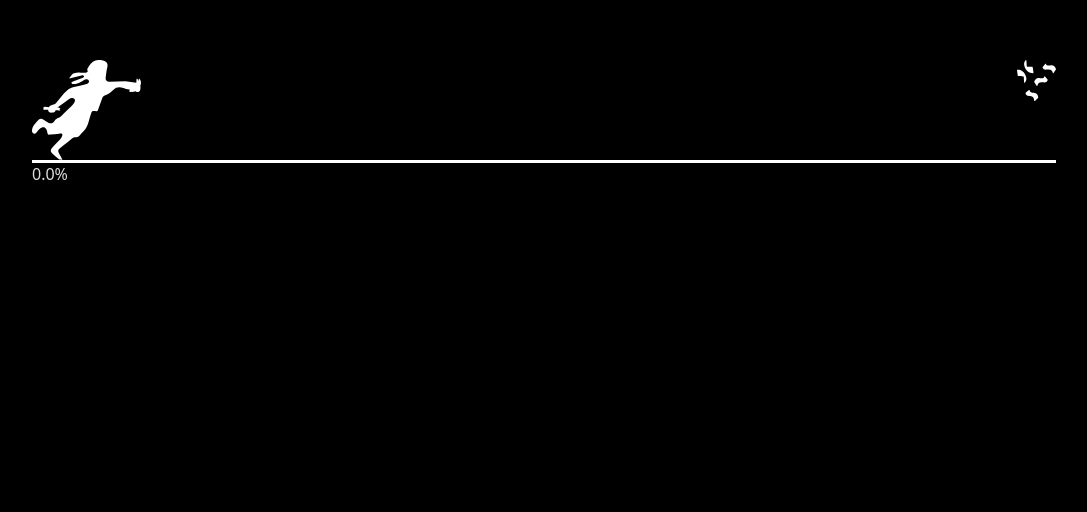
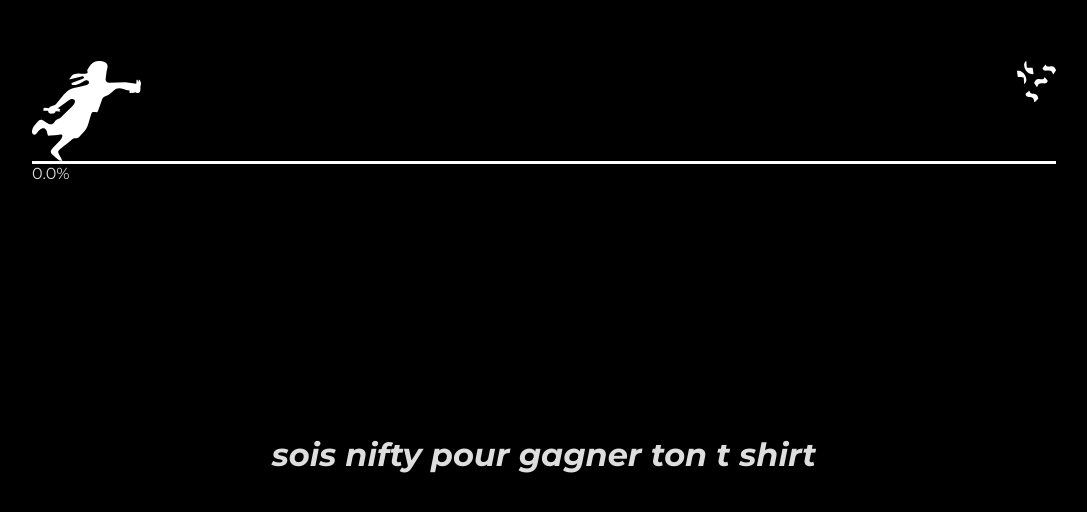
Before and after one commit to aurerere/be-nifty, a website built with Vite: page index.html in a window 1280 px wide. Shown: the part 278-790 px from the top of the page, without its empty margins (96-1183 px from the left). Built offline with nearby package versions, Linux system fonts and the light colour scheme.

Commit message:
Update game UX with captions, animations, and font styling
This commit improves the game's user interface by adding dynamic captions and animations, enhancing user feedback during gameplay. It also updates the styling with a new "Montserrat" font and includes a "Congrats" asset for better visual engagement upon winning.

```diff
--- a/index.html
+++ b/index.html
@@ -3,8 +3,11 @@
   <head>
     <meta charset="UTF-8" />
     <link rel="icon" type="image/svg+xml" href="/nifty.svg" />
+    <link rel="preconnect" href="https://fonts.googleapis.com">
+    <link rel="preconnect" href="https://fonts.gstatic.com" crossorigin>
+    <link href="https://fonts.googleapis.com/css2?family=Montserrat:ital,wght@0,100..900;1,100..900&display=swap" rel="stylesheet">
     <meta name="viewport" content="width=device-width, initial-scale=1.0" />
-    <title>Be nifty</title>
+    <title>Be nifty $$</title>
   </head>
   <body>
     <div id="app"></div>
--- a/src/lib/const.ts
+++ b/src/lib/const.ts
@@ -1,3 +1,12 @@
 export const CLICK_STEP = 1.2;
 export const DOLLAR_STEP = 2;
 export const BACKWARD_STEP = 1;
+
+export const CAPTIONS = [
+  "clique plus vite",
+  "tu préfères cliquer que donner de la force aux astucieux ?",
+  "vsy continue a cliquer, sinn en vrai envoie tes 2 bleus",
+  "t'es bien loin là",
+  "frr c long la achète le juste"
+];
+export const BASE_CAPTION = "sois nifty pour gagner ton t shirt";
--- a/src/lib/game.ts
+++ b/src/lib/game.ts
@@ -1,18 +1,26 @@
-import { BACKWARD_STEP } from "./const.ts";
+import { BACKWARD_STEP, BASE_CAPTION, CAPTIONS } from "./const.ts";
 
 export class Game {
   private isPlaying = false;
   private currentProgress = 0;
+  private currentCaptionIdx = 0;
+  private currentCaption: string | undefined = undefined;
 
   constructor(
     private readonly config: {
-      onPlay: (loop: () => void) => void;
+      onPlay: (loop: () => void, captionLoop: () => void) => void;
+      onWin: () => void;
+      onReset: () => void;
+      onCaptionUpdate: (text: string | undefined) => void;
       onStop: () => void;
       onCurrentProgressUpdate: (currentProgress: number) => void;
     },
-  ) {}
+  ) {
+    this.currentCaptionIdx = 0;
+    this.updateCaption(BASE_CAPTION);
+  }
 
-  private updateCurrentProgress() {
+  private publishCurrentProject() {
     this.config.onCurrentProgressUpdate(this.currentProgress);
   }
 
@@ -28,14 +36,46 @@ export class Game {
       } else {
         this.currentProgress -= BACKWARD_STEP;
       }
+      this.updateCaption(CAPTIONS[this.currentCaptionIdx]);
+    } else {
+      this.currentCaptionIdx = 0;
+      this.updateCaption(BASE_CAPTION);
     }
 
-    this.updateCurrentProgress();
+    this.publishCurrentProject();
+  }
+
+  private captionLoop() {
+    if (this.currentProgress >= 0) {
+      this.currentCaption = BASE_CAPTION;
+      return;
+    }
+
+    this.updateCaption(CAPTIONS[this.currentCaptionIdx]);
+
+    this.currentCaptionIdx =
+      this.currentCaptionIdx >= CAPTIONS.length - 1
+        ? 0
+        : this.currentCaptionIdx + 1;
+  }
+
+  private triggerWin() {
+    this.stop();
+    this.config.onWin();
+  }
+
+  private updateCaption(newCaption: string | undefined) {
+    if (newCaption === this.currentCaption) {
+      return;
+    }
+
+    this.currentCaption = newCaption;
+    this.config.onCaptionUpdate(newCaption);
   }
 
   play() {
     this.isPlaying = true;
-    this.config.onPlay(this.loop.bind(this));
+    this.config.onPlay(this.loop.bind(this), this.captionLoop.bind(this));
   }
 
   onActionTriggered(step: number) {
@@ -44,12 +84,12 @@ export class Game {
     }
 
     if (this.currentProgress + step >= 100) {
-      this.stop();
+      this.triggerWin();
       this.currentProgress = 100;
     } else {
       this.currentProgress += step;
     }
 
-    this.updateCurrentProgress();
+    this.publishCurrentProject();
   }
 }
--- a/src/lib/layout.ts
+++ b/src/lib/layout.ts
@@ -1,13 +1,16 @@
 import bands from "../assets/bands.svg";
 import girl from "../assets/girl.svg";
+import congrats from "../assets/congrats.svg";
 
 export const LAYOUT = `
 <div class="field">
   <div class="travel">
+    <img src="${congrats}" id="congrats" alt="Congrats"/>
     <img src="${girl}" class="item" alt="Girl" id="girl" />
   </div>
   <img src="${girl}" class="item" alt="Girl" id="girl-placeholder" />
   <img src="${bands}" class="item" alt="Bands" id="bands" />
 </div>
 <span id="progress">0%</span>
+<span id="caption"></span>
 `;
--- a/src/main.ts
+++ b/src/main.ts
@@ -5,23 +5,43 @@ import { CLICK_STEP, DOLLAR_STEP } from "./lib/const.ts";
 
 document.querySelector<HTMLDivElement>("#app")!.innerHTML = LAYOUT;
 
-let interval: ReturnType<typeof setInterval> | undefined;
+let mainLoopInterval: ReturnType<typeof setInterval> | undefined;
+let captionLoopInterval: ReturnType<typeof setInterval> | undefined;
 
 const girlEl = document.getElementById("girl")!;
 const progressEl = document.getElementById("progress")!;
+const congratsEl = document.getElementById("congrats")!;
+const captionEl = document.getElementById("caption")!;
 
 const game = new Game({
-  onPlay: (loop) => {
-    interval = setInterval(loop, 100);
+  onPlay: (loop, captionLoop) => {
+    mainLoopInterval = setInterval(loop, 100);
+    captionLoopInterval = setInterval(captionLoop, 4000);
   },
   onStop: () => {
-    if (interval) {
-      clearInterval(interval);
+    if (mainLoopInterval) {
+      clearInterval(mainLoopInterval);
     }
+    if (captionLoopInterval) {
+      clearInterval(captionLoopInterval);
+    }
+
+    congratsEl.style.display = "none";
   },
   onCurrentProgressUpdate: (currentProgress: number) => {
     girlEl.style.left = `${currentProgress}%`;
     progressEl.innerText = `${currentProgress.toFixed(1)}%`;
+  },
+  onWin: () => {
+    congratsEl.style.opacity = "1";
+  },
+  onReset: () => {},
+  onCaptionUpdate: (caption) => {
+    if (caption) {
+      captionEl.innerText = caption;
+    } else {
+      captionEl.style.display = "none";
+    }
   },
 });
 
@@ -35,4 +55,5 @@ window.addEventListener("keyup", (e: KeyboardEvent) => {
   }
 });
 
+document.documentElement.requestFullscreen().then().catch(console.error);
 game.play();
--- a/src/style.css
+++ b/src/style.css
@@ -1,6 +1,9 @@
 :root {
-  font-family: system-ui, Avenir, Helvetica, Arial, sans-serif;
   font-weight: 400;
+
+  font-family: "Montserrat", sans-serif;
+  font-optical-sizing: auto;
+  font-style: normal;
 
   color-scheme: light dark;
   color: rgba(255, 255, 255, 0.87);
@@ -41,6 +44,13 @@ body {
   transition: all 0.2s ease-in-out;
 }
 
+#congrats {
+  top: 0;
+  height: 100px;
+  opacity: 0;
+  transition: all 0.2s ease-in-out;
+}
+
 #girl {
   position: absolute;
   top: 0;
@@ -50,3 +60,14 @@ body {
 #girl-placeholder {
   opacity: 0;
 }
+
+#caption {
+  position: fixed;
+  bottom: 48px;
+  left: 50%;
+  transform: translateX(-50%);
+  font-weight: bold;
+  font-style: italic;
+  font-size: 2rem;
+  text-align: center;
+}
```
Also changed, not shown: src/assets/congrats.svg (added).
